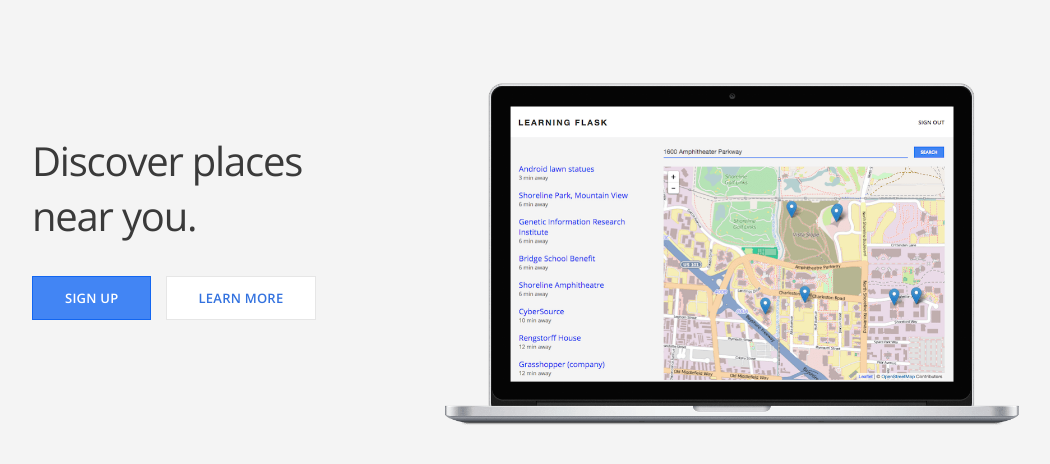
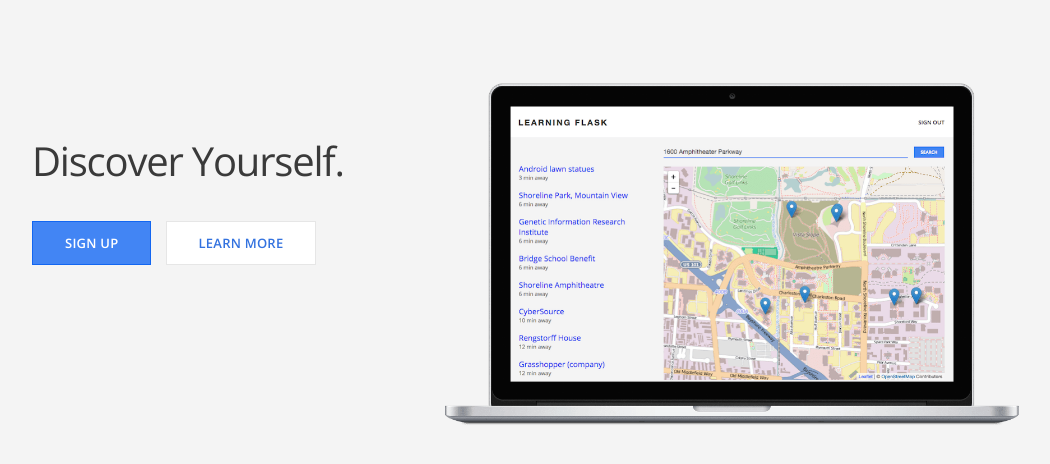
Before and after one commit to utsavpatel51/learning-flask, a Flask app: page / in a window 1280 px wide. Shown: the part 50-514 px from the top of the page, without its empty margins (108-1158 px from the left). Run offline with Flask 2, Linux system fonts and the light colour scheme.

Commit message:
heroku change

```diff
--- a/templates/index.html
+++ b/templates/index.html
@@ -5,7 +5,7 @@
     <div class="container">
 
       <div class="section-content">
-        <h2>Discover places near you.</h2>
+        <h2>Discover Yourself.</h2>
         <a href="#" class="btn-primary">Sign up</a>
         <a href="about.html" class="btn-secondary">Learn more</a>
       </div>
```
